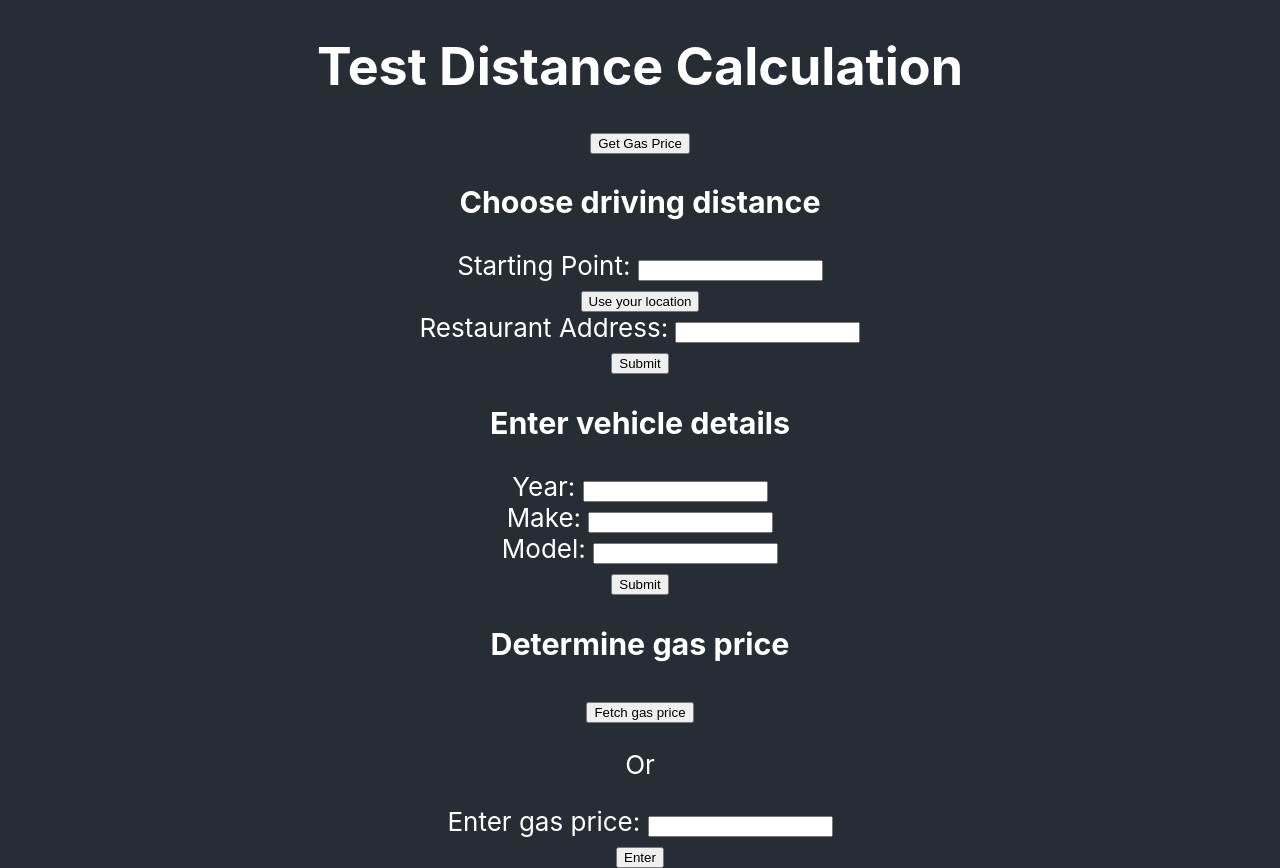
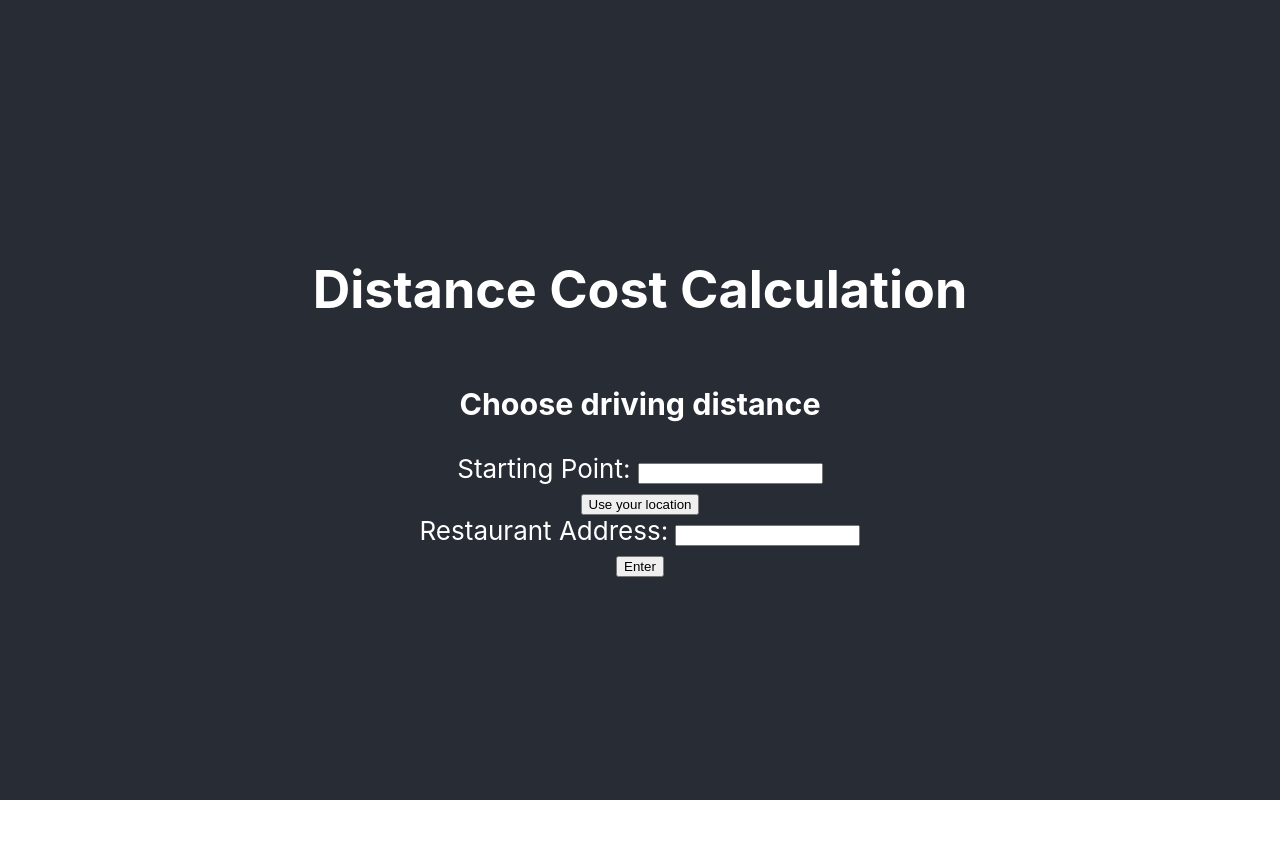
Before and after one commit to salsaady/fuel-wise, a React (Create React App) app in the folder frontend/: page / in a window 1280 px wide. After the commit the page ends 800 px from the top, so only its background shows below. Built offline with nearby package versions, Linux system fonts and the light colour scheme.

Commit message:
Implement final cost calculation and adjust user input data flow

```diff
--- a/frontend/src/App.js
+++ b/frontend/src/App.js
@@ -4,6 +4,7 @@ import './App.css';
 import CarForm from './components/CarForm';  // Importing the CarForm component
 import LocationForm from './components/LocationForm'
 import GasPriceForm from './components/GasPriceForm'
+
 function App() {
   // State to hold the calculated distance
   const [distance, setDistance] = useState(null)
@@ -12,9 +13,10 @@ function App() {
   const [userLocation, setUserLocation] = useState(null)
   const [restaurantLocation, setRestaurantLocation] = useState(null)
   const [postalCode, setPostalCode] = useState(null)
-  const [carFormValues, setCarFormValues] = useState({});
-  const [locationFormValues, setLocationFormValues] = useState({});
-  const [gasPriceFormValues, setGasPriceFormValues] = useState({});
+  const [carFormValues, setCarFormValues] = useState({})
+  const [locationFormValues, setLocationFormValues] = useState({})
+  const [gasPriceFormValues, setGasPriceFormValues] = useState({})
+  const [costToDrive, setCostToDrive] = useState(null)
 
   const handleCarFormChange = (e) => {
     setCarFormValues({ ...carFormValues, [e.target.id]: e.target.value })
@@ -24,23 +26,22 @@ function App() {
   }
 
   const handleGasPriceFormChange = (e) => {
-    setGasPriceFormValues({ ...gasPriceFormValues, [e.target.id]: e.target.value })
+    setGasPriceFormValues({ ...gasPriceFormValues, [e.target.id]: Number(e.target.value) })
   }
   // Dummy data for user and restaurant locations
-  //const userLocation = { lat: '45.4215', lng: '-75.6972' }; // Example user location
-  //const restaurantLocation = { lat: '45.287798', lng: '-75.672958' } // Example restaurant location
+  //const userLocation = { lat: '45.4215', lng: '-75.6972' }
+  //const restaurantLocation = { lat: '45.287798', lng: '-75.672958' }
 
   const getUserLocation = () => {
     if (navigator.geolocation) {
       navigator.geolocation.getCurrentPosition(
-        async (position) => {
+        (position) => {
           const latitude = position.coords.latitude;
           const longitude = position.coords.longitude;
           console.log(position)
           setUserLocation({ latitude, longitude });
           setLocationFormValues({ ...locationFormValues, start: "Your location"});
           // Fetch postal code after setting user location
-          await handleGetPostalCode();
         },
         (error) => {
           console.error("Unable to retrieve your location.", error);
@@ -54,6 +55,7 @@ function App() {
   // Function to handle distance calculation
   const handleGetDistance = async (e) => {
     e.preventDefault()
+    await handleGetPostalCode();
 
     try {
       const response = await axios.post('http://127.0.0.1:5000/get_distance', {
@@ -79,17 +81,19 @@ function App() {
       console.error("Error getting postal code:", error)
     }
   }
+  const enterGasPrice = async (e) => {
+    e.preventDefault();
+    const manualGasPrice = Number(gasPriceFormValues.gas);  // Ensure the value is a number
+    setGasPrice(manualGasPrice);
 
-  const enterGasPrice = async (e) => {
-    e.preventDefault()
-    setGasPrice(null)
-    setGasPrice(gasPriceFormValues.gas)
-  }
+}
+
 
   const fetchGasPrice = async() => {
     try {
       const response = await axios.get('http://127.0.0.1:5000/get_gas_price');
       setGasPrice(response.data.gas_price);
+      console.log(gasPrice)
     } catch (error) {
       console.error("Error getting gas price", error)
     }
@@ -97,13 +101,12 @@ function App() {
 
   const handleFuelConsumption = async (e) => {
     e.preventDefault()
-
     try {
       const response = await axios.post('http://127.0.0.1:5000/get_fuel_consumption', {
         year: carFormValues.year,
         make: carFormValues.make,
         model: carFormValues.model
-      });
+      })
       // Set the fuel consumption from the response
       setFuelConsumption(response.data.fuel_consumption)
     } catch (error) {
@@ -111,37 +114,50 @@ function App() {
     }
   }
 
-
+const calculateCost = async(e)=>{
+  e.preventDefault()
+  try {
+    const response = await axios.post('http://127.0.0.1:5000/calculate_cost', {
+      distance: distance,
+      gasPrice: gasPrice,
+      fuelConsumption: fuelConsumption,
+    })
+    // Set the fuel consumption from the response
+    setCostToDrive(response.data.cost_to_drive)
+    console.log("this is the final cost",costToDrive)
+  } catch (error) {
+    console.error("Error getting final cost", error)
+  }
+}
   return (
     <div className="App">
       <header className="App-header">
-        <h1>Test Distance Calculation</h1>
-        {/* <button onClick = {getUserLocation}>Get my location</button>
-        <button onClick={() => { handleGetDistance(); handleGetPostalCode() }}>Calculate Distance</button> */}
-        <button onClick = {fetchGasPrice}>Get Gas Price</button>
+        <h1>Distance Cost Calculation</h1>
         <LocationForm
           formValues = {locationFormValues}
           handleChange = {handleLocationFormChange}
           handleGetDistance = {handleGetDistance}
           getUserLocation = {getUserLocation}
         ></LocationForm>
-        <CarForm
+        {distance && <p>Distance: {distance} km</p>}
+
+        {distance && <CarForm
           formValues = {carFormValues}
           handleChange={handleCarFormChange}
           handleFuelConsumption={handleFuelConsumption}
-        ></CarForm>
-        <GasPriceForm
+        ></CarForm>}
+        {fuelConsumption && <p>Fuel consumption (combined): {fuelConsumption} L/100km</p>}
+        {fuelConsumption && <GasPriceForm
           formValues={gasPriceFormValues}
           handleChange={handleGasPriceFormChange}
           fetchGasPrice={fetchGasPrice}
           enterGasPrice={enterGasPrice}
           gasPrice={gasPrice}
-        ></GasPriceForm>
-        {userLocation && <p>My Location: {userLocation.latitude} {userLocation.longitude}</p>}
-        {distance && <p>Distance: {distance} km</p>}
-        {gasPrice && <p>Gas Price: {gasPrice} cents/L </p>}
-        {fuelConsumption && <p>Combined Fuel Consumption: {fuelConsumption} L/100km</p>}
-        {postalCode && <p>Postal Code: {postalCode}</p>}
+        ></GasPriceForm>}
+        {gasPrice && <p>Gas price: {gasPrice} c/L</p>}
+        {gasPrice && <button onClick={calculateCost}>Calculate cost for trip</button>}
+        {costToDrive && <p>Cost to drive (roundtrip): ${costToDrive}</p>}
+
       </header>
 
     </div>
--- a/frontend/src/components/CarForm.js
+++ b/frontend/src/components/CarForm.js
@@ -31,7 +31,7 @@ const CarForm = ({ formValues, handleChange, handleFuelConsumption }) => {
           onChange={handleChange}
         />
       </div>
-      <button type="submit" className="submit-btn">Submit</button>
+      <button type="submit" className="submit-btn">Enter</button>
     </form>
   )
 }
--- a/frontend/src/components/GasPriceForm.js
+++ b/frontend/src/components/GasPriceForm.js
@@ -7,7 +7,7 @@ const GasPriceForm = ({formValues, handleChange, fetchGasPrice, gasPrice, enterG
              <button
                 type="button"
                 onClick={()=>{fetchGasPrice()}}
-                >Fetch gas price</button>
+                >Fetch live gas price</button>
                 <div className="input-group">
                 <p>Or</p>
             <label htmlFor="gas">Enter gas price: </label>
--- a/frontend/src/components/LocationForm.js
+++ b/frontend/src/components/LocationForm.js
@@ -28,7 +28,7 @@ const LocationForm = ({ formValues, handleChange, handleGetDistance, getUserLoca
                   onChange={handleChange}
                 />
             </div>
-            <button type="submit" className = "submit-btn">Submit</button>
+            <button type="submit" className = "submit-btn">Enter</button>
         </form>
     )
 }
```
Also changed, not shown: 2 other files (tests, documents, lock files or other folders).
